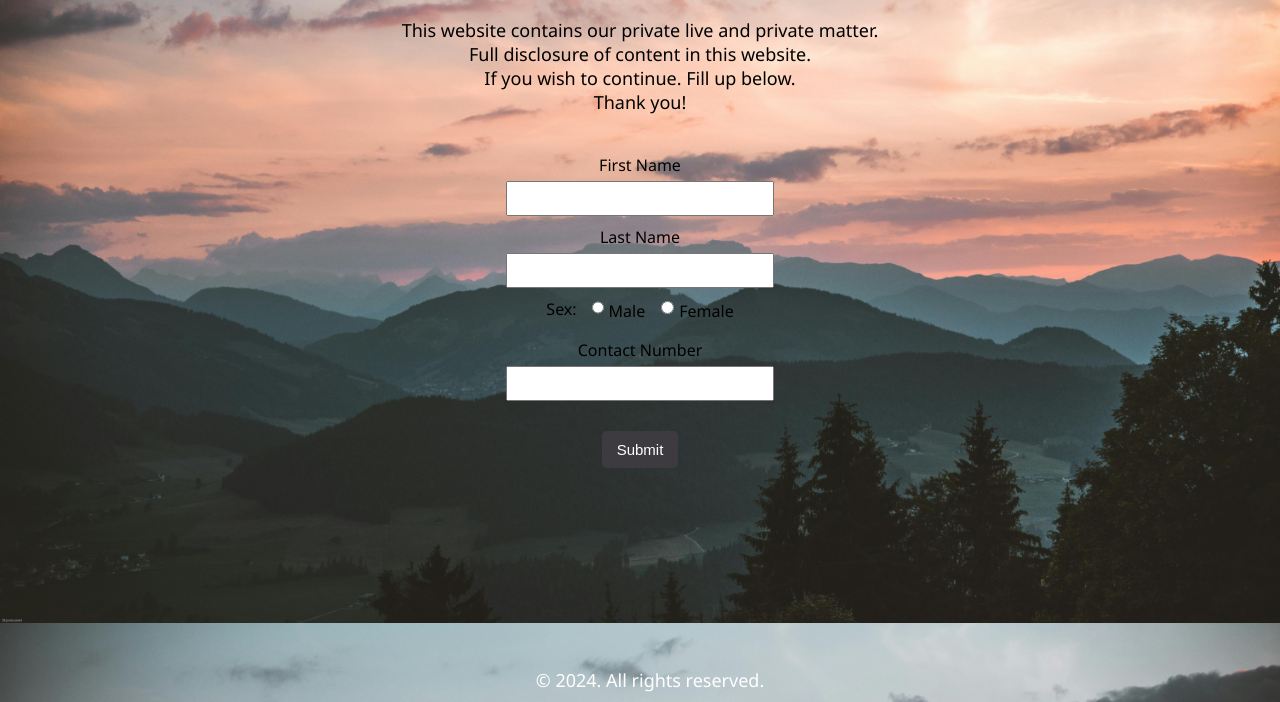
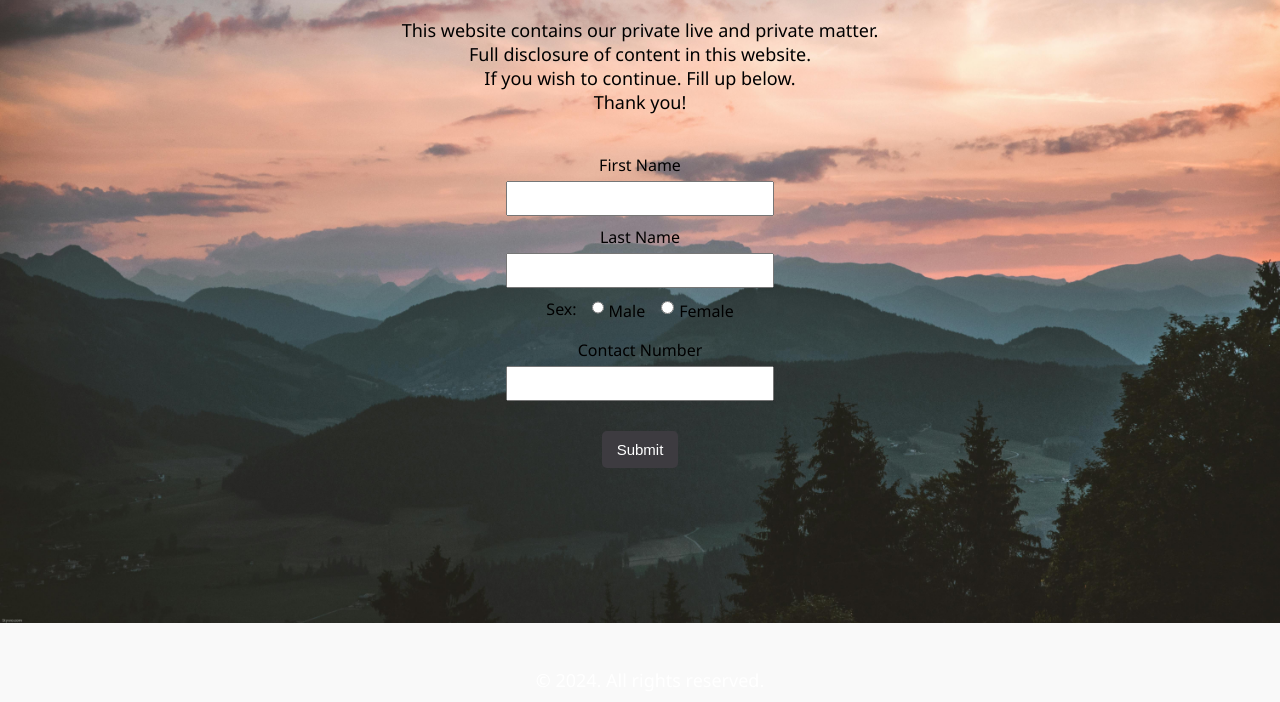
Before and after one commit to zhnd08/ABOUT, a plain HTML site: page home.html in a window 1280 px wide. Shown: the part 98-800 px from the top of the page. Drawn offline with Linux system fonts and the light colour scheme.

Commit message:
home.html

```diff
--- a/home.html
+++ b/home.html
@@ -7,7 +7,7 @@
             padding: 0;
             background: #f9f9f9;
             background-image: url(bg\ home.jpg);
-            background-repeat: no repeat;
+            background-repeat: no-repeat;
             background-size: cover;
             background-position: center;
         }
```
